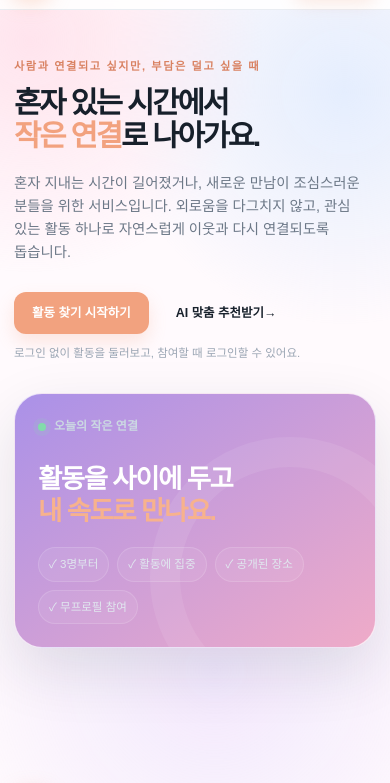
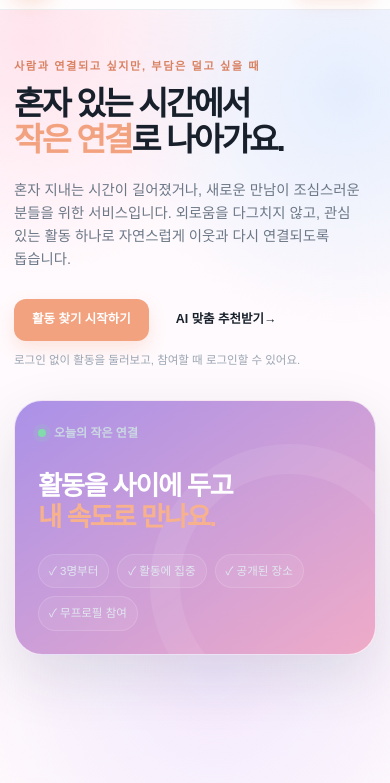
Before and after one commit to Gimchi-coder/malhanundaero-team-project, a plain HTML site: page index.html in a window 390 px wide. Shown: the part 58-841 px from the top of the page. Drawn offline with nearby package versions, Linux system fonts and the light colour scheme; no server answers.

Commit message:
디자인 수정

```diff
--- a/style.css
+++ b/style.css
@@ -80,9 +80,10 @@ body[data-view="recommendation"] .hero-section, body[data-view="recommendation"]
 body[data-view="board"] .hero-section, body[data-view="board"] #connection-start, body[data-view="board"] #ai-recommendation, body[data-view="board"] #activities, body[data-view="board"] #guide,
 body[data-view="guide"] .hero-section, body[data-view="guide"] #connection-start, body[data-view="guide"] #ai-recommendation, body[data-view="guide"] #activities, body[data-view="guide"] #board { display: none; }
 .hero-section { display: grid; grid-template-columns: minmax(0, 1.15fr) minmax(320px, .85fr); align-items: center; gap: 56px; min-height: 370px; padding: 36px 0 60px; }
+.hero-copy { min-width: 0; container-type: inline-size; }
 .eyebrow { margin-bottom: 10px; color: var(--accent-dark); font-size: .7rem; font-weight: 900; letter-spacing: .14em; }
 h1, h2, h3, h4 { color: var(--ink); letter-spacing: -.055em; line-height: 1.2; overflow-wrap: break-word; text-wrap: balance; }
-h1 { max-width: 680px; font-size: clamp(2.9rem, 7vw, 5.6rem); font-weight: 900; }
+h1 { max-width: 100%; font-size: clamp(1.45rem, 9cqw, 5.6rem); font-weight: 900; }
 .hero-line { display: inline-block; max-width: 100%; white-space: nowrap; }
 h1 em { color: var(--accent); font-style: normal; }
 h2 { font-size: clamp(1.5rem, 3vw, 2.15rem); }
@@ -244,8 +245,7 @@ select { appearance: auto; }.form-group input:focus, .form-group select:focus, .
 @keyframes card-rise { from { opacity: 0; transform: translateY(12px); } to { opacity: 1; transform: translateY(0); } }
 
 @media (max-width: 680px) {
-    .hero-copy { min-width: 0; }
-    h1 { max-width: 100%; font-size: clamp(1.45rem, 7.6vw, 3.4rem); line-height: 1.12; letter-spacing: -.07em; }
+    h1 { max-width: 100%; font-size: clamp(1.45rem, 9cqw, 3.4rem); line-height: 1.12; letter-spacing: -.07em; }
     .btn-primary, .btn-ghost, .btn-outline { font-size: clamp(.72rem, 3.2vw, .9rem); }
     .section-heading p:not(.eyebrow), .connection-heading p:not(.eyebrow) { font-size: clamp(.78rem, 3.2vw, .9rem); }
 }
```
